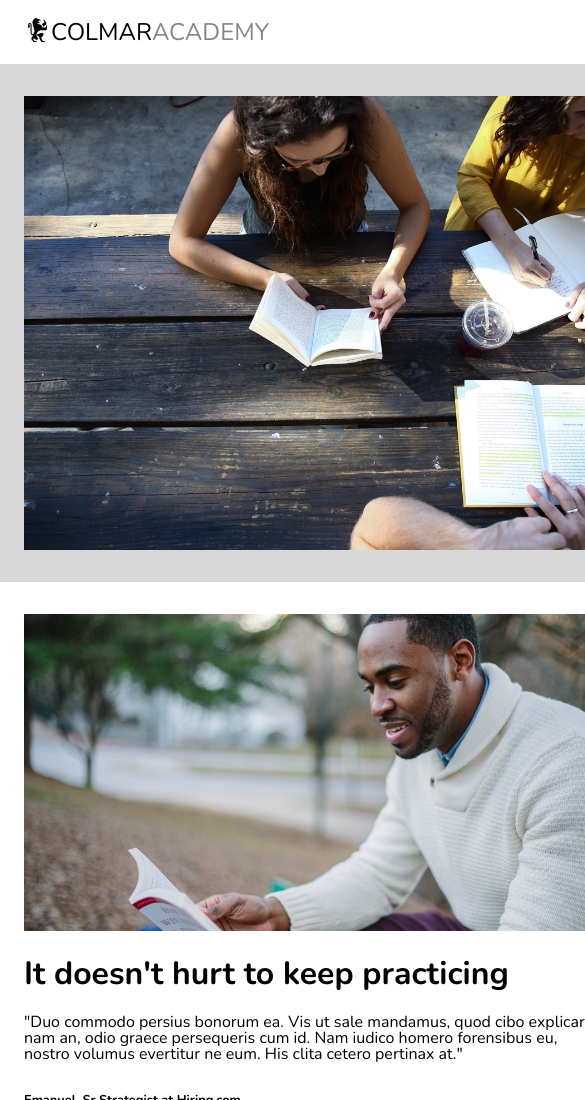
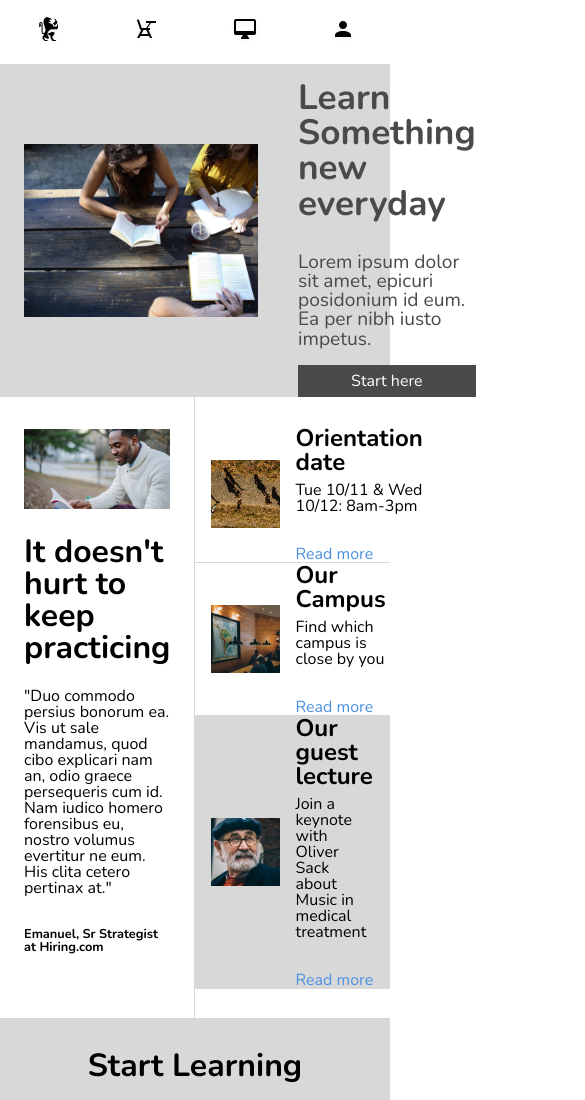
Before and after one commit to pablospaniard/Colmar-Academy, a plain HTML site: page index.html in a window 390 px wide. Shown: the top 1100 px of the page, 585 px wide, since content can reach past the window. Drawn offline with nearby package versions, Linux system fonts and the light colour scheme.

Commit message:
add media queries for header

```diff
--- a/index.html
+++ b/index.html
@@ -23,6 +23,14 @@
             <a href="#">Online</a>
             <a href="#">or companies</a>
             <a href="#">Sign in</a>
+        </nav>
+        <nav class="header-nav-mobile">
+            <ul>
+                <li><img src="./resourses/image/ic-logo.svg" alt="logo"></li>
+                <li><img src="./resourses/image/ic-on-campus.svg" alt="on campus"></li>
+                <li><img src="./resourses/image/ic-online.svg" alt="online"></li>
+                <li><img src="./resourses/image/ic-login.svg" alt="login"></li>
+            </ul>
         </nav>
     </header>
 
--- a/resourses/css/style.css
+++ b/resourses/css/style.css
@@ -7,6 +7,12 @@ body {
     width: 1024px;
     margin: 0 auto;
 }
+
+@media only screen and (max-width: 1024px) {
+
+    body {
+        width: 100%;
+    }
 
 body header {
     position: fixed;
@@ -48,6 +54,30 @@ nav a {
     color: black;
 }
 
+.header-nav-mobile {
+    display: none;
+}
+
+@media only screen and (max-width: 1024px) {
+
+    header .logo,
+    .header-nav a {
+        display: none;
+    }
+    header .header-nav-mobile {
+        display: flex;
+        width: 100%;
+    }
+    .header-nav-mobile ul {
+        display: flex;
+        align-items: center;
+        justify-content: space-around;
+        margin: 0 auto;
+        flex-grow: 1;
+        flex-shrink: 1;
+    }
+}
+
 
 /*Main*/
 
@@ -56,7 +86,6 @@ nav a {
     width: auto;
     display: flex;
     align-items: center;
-    justify-content: space-between;
     background-color: #d8d8d8;
 }
 
@@ -174,7 +203,6 @@ nav a {
 .features {
     display: flex;
     align-items: center;
-    justify-content: center;
     flex-direction: column;
     background-color: #d8d8d8;
     padding: 0 2rem;
@@ -228,6 +256,7 @@ nav a {
     color: #4a4a4a;
 }
 
+
 /*Thesis*/
 
 .thesis {
@@ -255,6 +284,7 @@ nav a {
 video {
     width: 100%;
 }
+
 .main-ths-about {
     margin-left: 1.5rem;
     margin-bottom: 2rem;
@@ -273,7 +303,6 @@ video {
 .ftr-thesises {
     width: 423px;
     padding: 0 1rem;
-
 }
 
 .ftr-ths {
@@ -298,6 +327,7 @@ video {
     color: #4a4a4a;
 }
 
+
 /*Footer*/
 
 footer {
```
